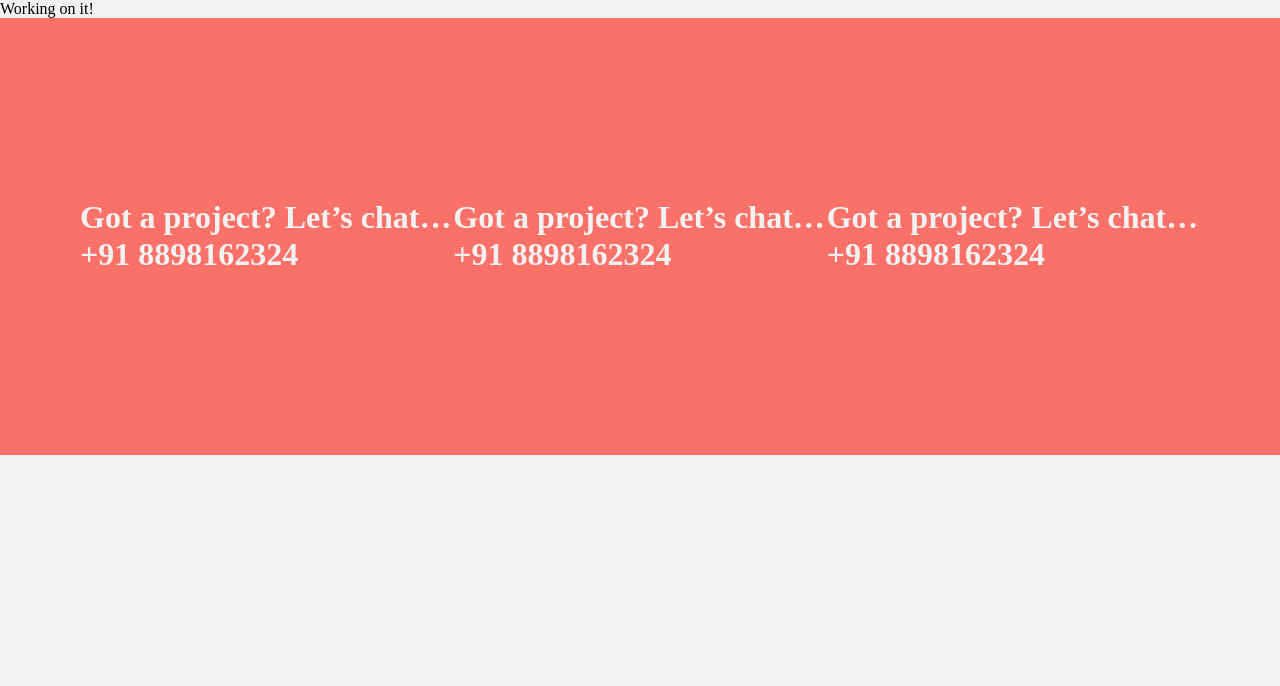
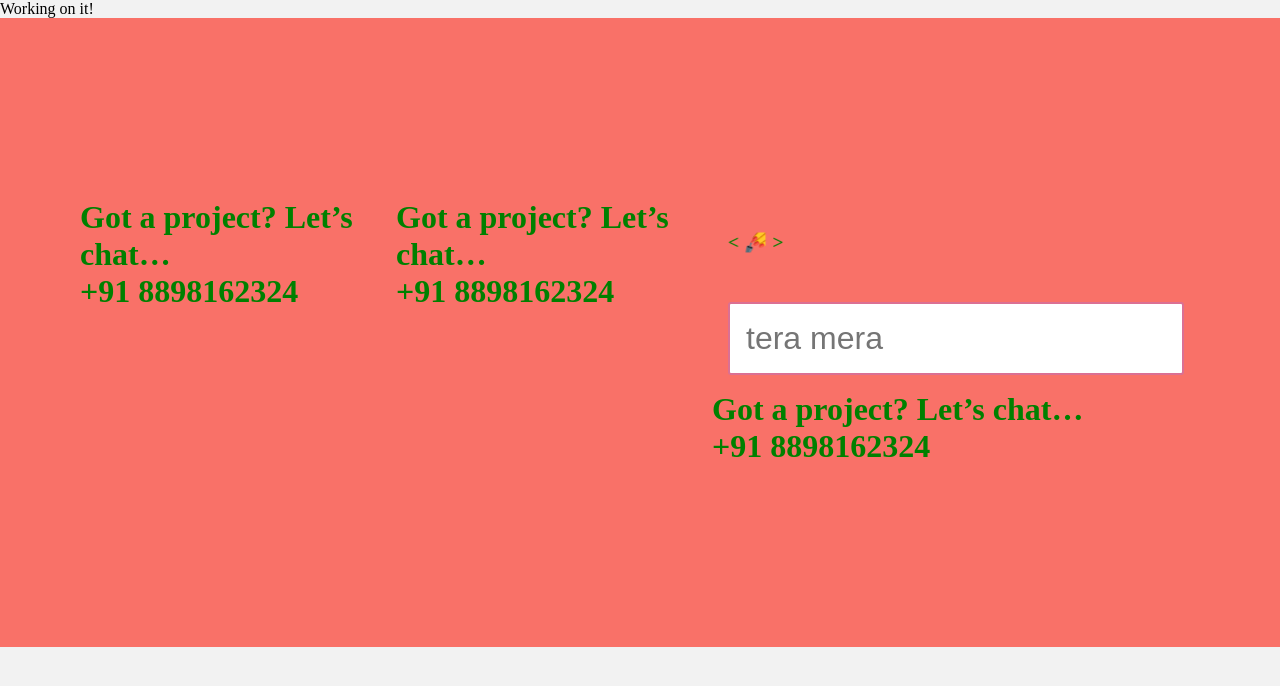
Before and after one commit to mohandast52/my-portfolio, a Next.js app: page / in a window 1280 px wide. Shown: the top 686 px of the page. Built offline with nearby package versions, Linux system fonts and the light colour scheme.

Commit message:
input added

```diff
--- a/components/Layout/Footer/index.jsx
+++ b/components/Layout/Footer/index.jsx
@@ -1,5 +1,5 @@
 import {
-  Container, Row, Parent, Col,
+  Container, Row, Parent, Col, Input, Rotate,
 } from './styles';
 
 const Footer = () => (
@@ -17,6 +17,8 @@ const Footer = () => (
         </Col>
 
         <Col>
+          <Rotate>&lt; 💅 &gt;</Rotate>
+          <Input placeholder="A bigger text input" size="1rem" />
           <div>Got a project? Let’s chat…</div>
           <div>+91 8898162324</div>
         </Col>
--- a/components/Layout/Footer/styles.jsx
+++ b/components/Layout/Footer/styles.jsx
@@ -1,4 +1,4 @@
-import styled from 'styled-components';
+import styled, { keyframes } from 'styled-components';
 import { COLOR } from 'util/theme';
 
 export const Container = styled.div`
@@ -7,13 +7,46 @@ export const Container = styled.div`
   background-color: ${COLOR.ORANGE};
 `;
 
-export const Parent = styled.h1`
+export const Parent = styled.h1``;
+
+export const Col = styled.div`
+  flex-basis: 33.333333%;
 `;
 
 export const Row = styled.div`
   display: flex;
+  ${Col} {
+    color: green;
+  }
 `;
 
-export const Col = styled.div`
-  flex-basis: 33.333333%;
+export const Input = styled.input.attrs(props => ({
+  type: 'password',
+  size: props.size || '1em',
+  mohanColor: 'violet',
+  placeholder: 'tera mera',
+}))`
+  color: ${props => props.mohanColor};
+  font-size: 1em;
+  border: 2px solid palevioletred;
+  border-radius: 3px;
+
+  /* here we use the dynamically computed prop */
+  margin: ${props => props.size};
+  padding: ${props => props.size};
 `;
+const rotate = keyframes`
+  from {
+    transform: rotate(0deg);
+  }
+  to {
+    transform: rotate(360deg);
+  }
+`;
+// Here we create a component that will rotate everything we pass in over two seconds
+export const Rotate = styled.div`
+  display: inline-block;
+  animation: ${rotate} 2s linear infinite;
+  padding: 2rem 1rem;
+  font-size: 1.2rem;
+`;
```
